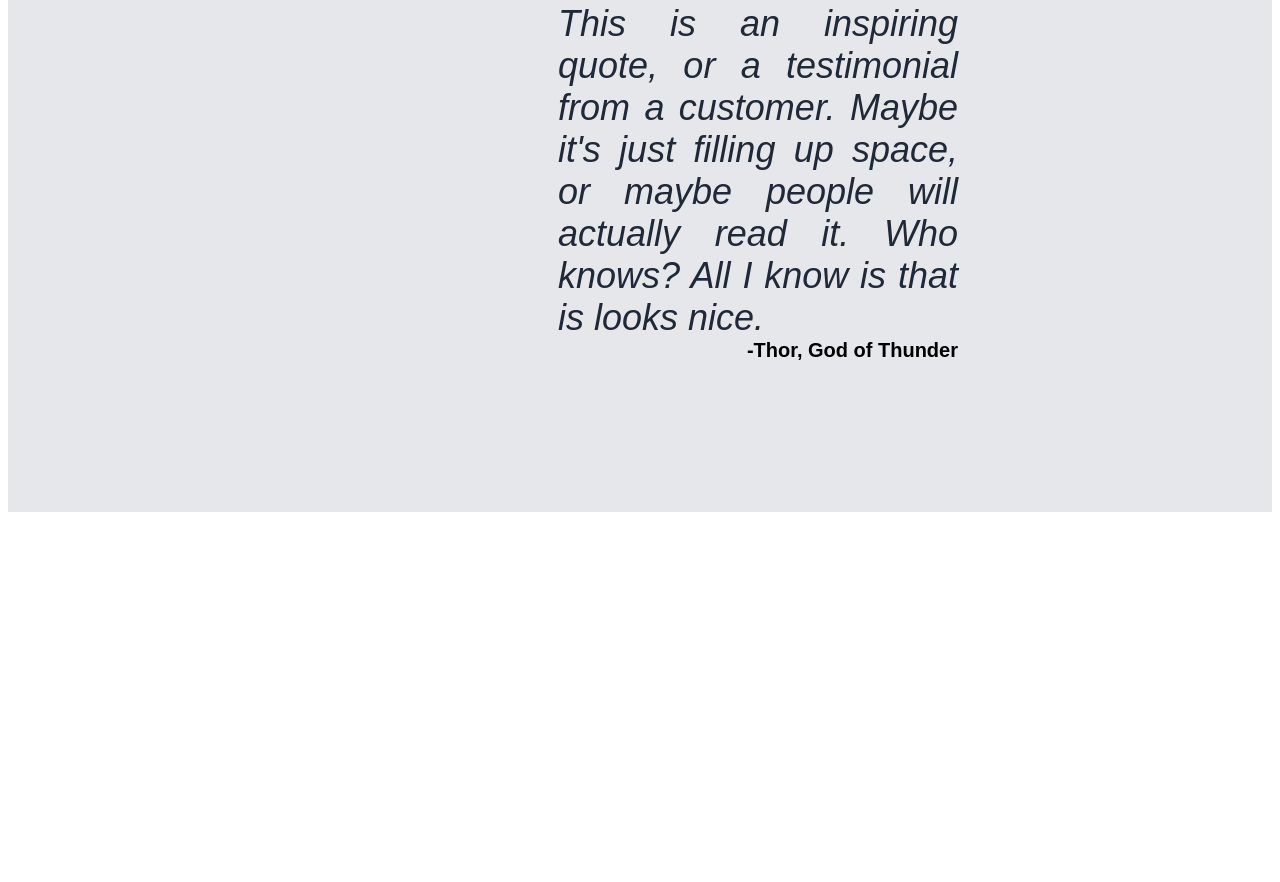
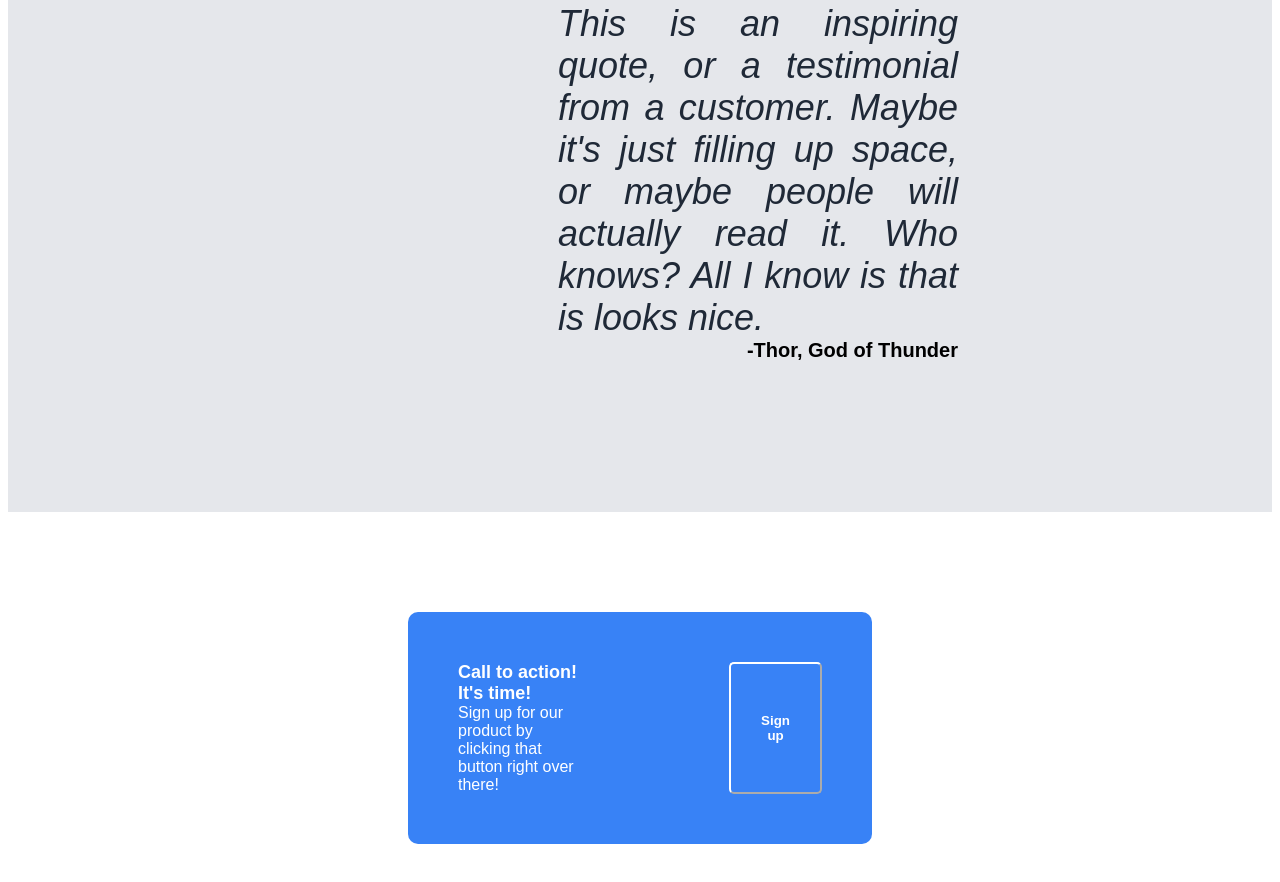
Before and after one commit to LT-boy/landing-page, a plain HTML site: page index.html in a window 1280 px wide. Shown: the part 922-1804 px from the top of the page. Before the commit the page ends 1442 px from the top, so only its background shows below. Drawn offline with Linux system fonts and the light colour scheme.

Commit message:
Add call to action section and styling

```diff
--- a/index.html
+++ b/index.html
@@ -61,5 +61,12 @@
 		<div class="quote-signature">-Thor, God of Thunder</div>
 	</div>
 
+	<div class="call-to-action-container">
+		<div class="call-to-action-text">
+			<div class="call-to-action-text-1">Call to action! It's time!</div>
+			<div class="call-to-action-text-2">Sign up for our product by clicking that button right over there!</div>
+		</div>
+		<button class="button-sign-up-2">Sign up</button>
+	</div>
 </body>
 </html>
--- a/style.css
+++ b/style.css
@@ -8,6 +8,8 @@ body {
 	display: flex;
 	justify-content: space-between;
 }
+
+/*Header*/
 
 .header {
 	padding-bottom: 50px;
@@ -43,6 +45,8 @@ a {
 	text-decoration: none;
 	color: #E5E7EB;
 }
+
+/*Hero section*/
 
 h1 {
 	font-size: 48px;
@@ -82,6 +86,8 @@ h1 {
 	margin-top: -5px;
 }
 
+/*Information and images section*/
+
 h2 {
 	font-size: 36px;
 	font-weight: 900;
@@ -104,6 +110,8 @@ h2 {
 .image-subtext {
 	text-align: center;
 }
+
+/*Quote section*/
 
 .quote-section {
 	background-color: #E5E7EB;
@@ -133,3 +141,32 @@ h2 {
 	font-family: sans-serif;
 	min-width: 400px;
 }
+
+
+/*Call to action section*/
+
+.call-to-action-container {
+	display: flex;
+	margin: 100px 400px;
+	padding: 50px 50px;
+	justify-content: center;
+	background-color: #3882F6;
+	color: white;
+	border-radius: 10px;
+	gap: 150px;
+}
+
+.button-sign-up-2 {
+	color: white;
+	background-color: #3882F6;
+	border-color: white;
+	border-radius: 5px;
+	padding-right: 30px;
+	padding-left: 30px;
+	font-weight: bold;
+}
+
+.call-to-action-text-1 {
+	font-weight: bold;
+	font-size: 18px;
+}
```
